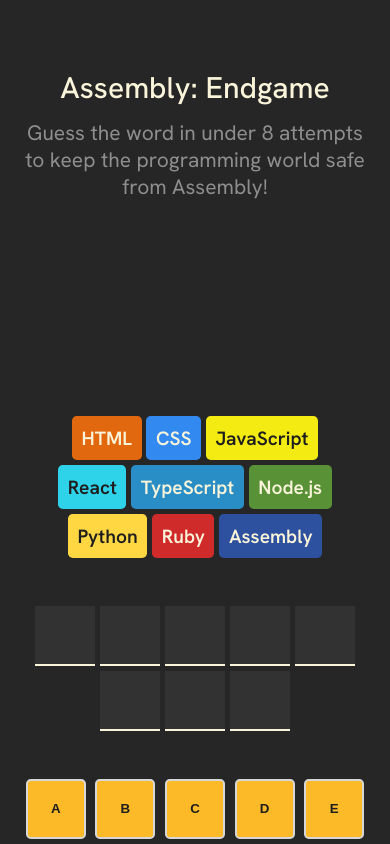
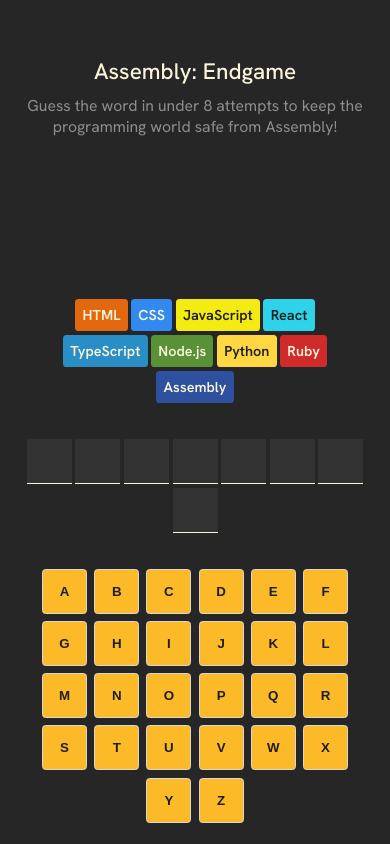
Before and after one commit to esquinas/scrimba-assembly-endgame, a React (Vite) app: page / in a window 390 px wide. Shown: the top 844 px of the page. Built offline with nearby package versions, Linux system fonts and the light colour scheme.

Commit message:
Update index.css

```diff
--- a/index.css
+++ b/index.css
@@ -3,7 +3,7 @@
 }
 
 html {
-  font-size: 20px;
+  font-size: clamp(16px, 1.67vw, 20px);
 }
 
 body {
@@ -212,12 +212,8 @@
 
 /* Friendly to fat fingers on Mobile */
 
-@media only screen and (max-width: 800px) {
+@media only screen and (max-width: 600px) {
   html {
-    font-size: 24px;
-  }
-
-  main {
-    min-width: 25ch;
+    font-size: clamp(18px, 2.25vw, 22px);
   }
 }
```
